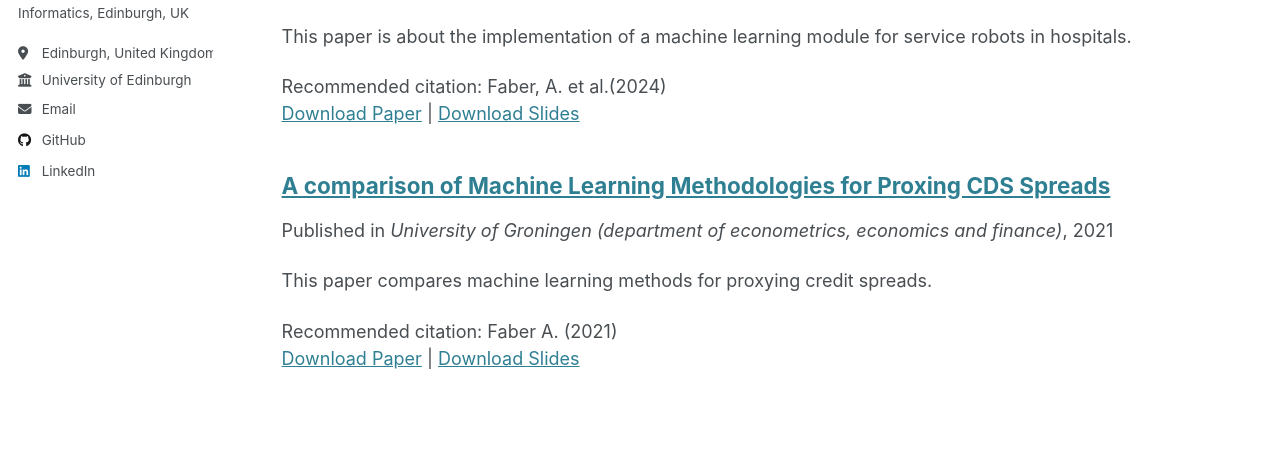
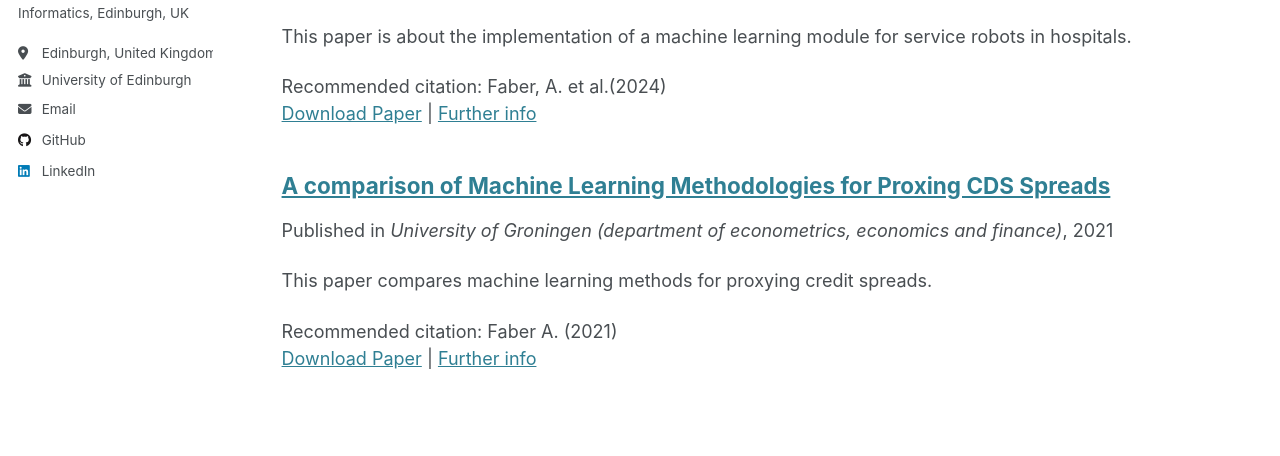
Before and after one commit to ArjFaber/arjfaber.github.io, a Jekyll site: the page built from _pages/publications.html, in a window 1280 px wide and 1154 px high. Shown: the part 370-826 px from the top of the window. Built offline with Jekyll 4.4.1, drawn with Linux system fonts in a browser that asks for light colours.

Commit message:
Update archive-single.html

```diff
--- a/_includes/archive-single.html
+++ b/_includes/archive-single.html
@@ -53,7 +53,7 @@
     {% endif %}
 
     {% if post.citation and post.paperurl and post.slidesurl %}
-      <p>Recommended citation: {{ post.citation }}<br /><a href="{{ post.paperurl }}">Download Paper</a> | <a href="{{ post.slidesurl }}">Download Slides</a></p>
+      <p>Recommended citation: {{ post.citation }}<br /><a href="{{ post.paperurl }}">Download Paper</a> | <a href="{{ post.slidesurl }}">Further info</a></p>
     {% elsif post.citation and post.paperurl %}
       <p>Recommended citation: {{ post.citation }}<br /><a href="{{ post.paperurl }}">Download Paper</a></p>
     {% elsif post.citation and post.slidesurl %}
```
